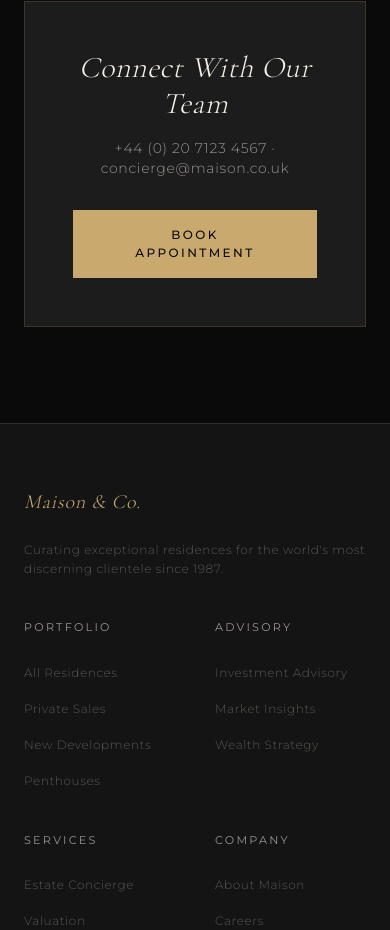
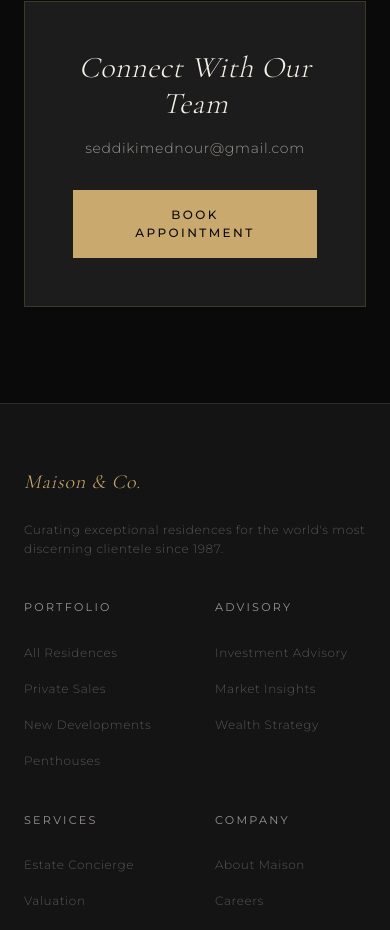
Before and after one commit to Nour-Seddiki/maison-app, a Next.js app: page /concierge in a window 390 px wide. Shown: the part 2160-3090 px from the top of the page. Built offline with nearby package versions, Linux system fonts and the light colour scheme; no server answers.

Commit message:
fix: update concierge contact to use seddikimednour@gmail.com, remove phone

```diff
--- a/app/(public)/concierge/page.tsx
+++ b/app/(public)/concierge/page.tsx
@@ -46,7 +46,7 @@ export default function ConciergePage() {
         <div className="bg-surface border border-gold/20 p-12 text-center">
           <h3 className="font-heading text-3xl italic text-text-primary mb-4">Connect With Our Team</h3>
           <p className="text-text-secondary font-body font-light text-sm tracking-wider mb-8">
-            +44 (0) 20 7123 4567 · concierge@maison.co.uk
+            <a href="mailto:seddikimednour@gmail.com" className="hover:text-gold transition-colors">seddikimednour@gmail.com</a>
           </p>
           <Button variant="gold" size="lg">BOOK APPOINTMENT</Button>
         </div>
```
